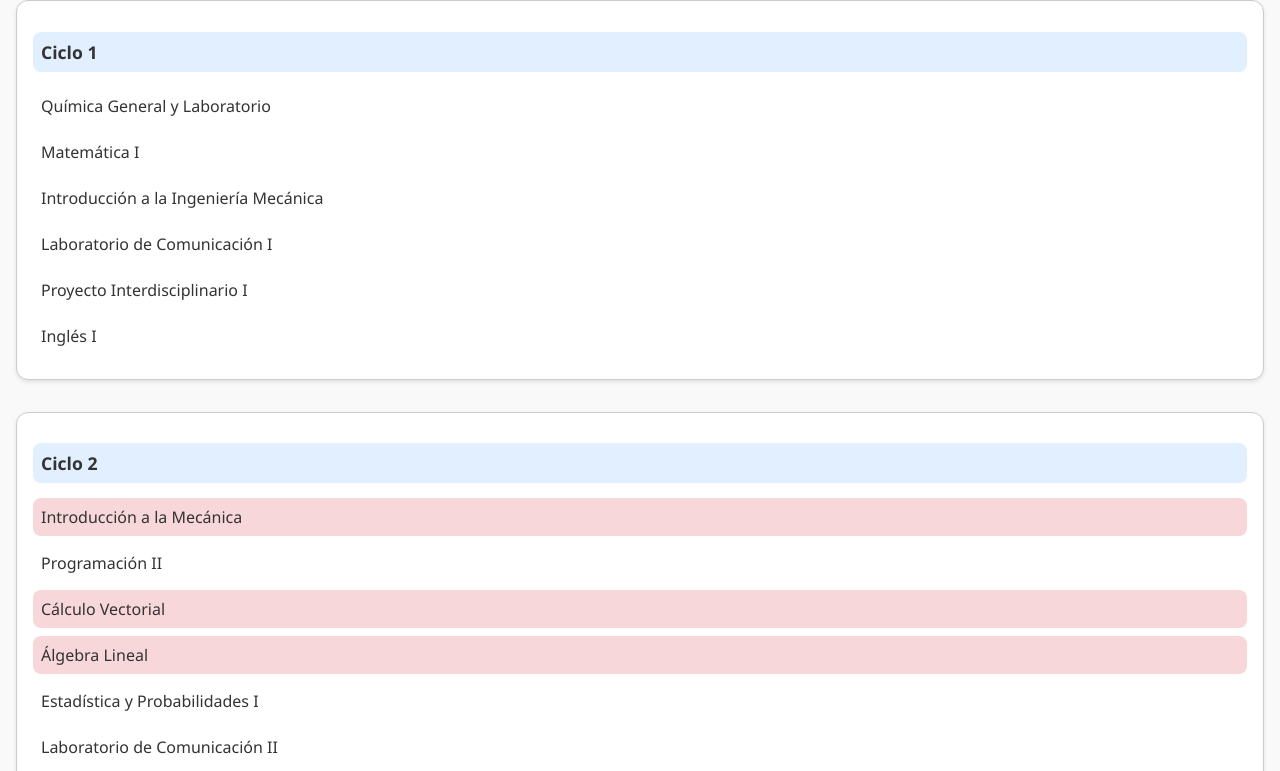
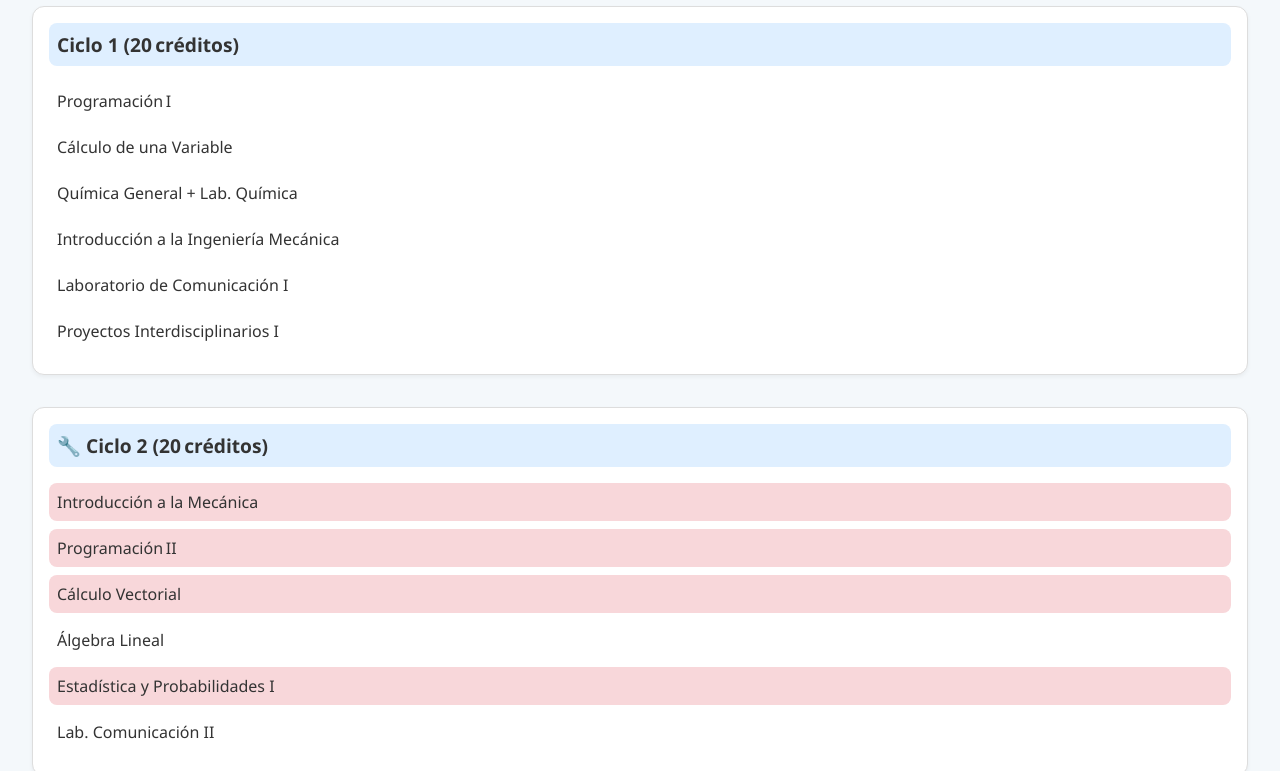
Before and after one commit to lulu22nhiri/malla.mecanica, a plain HTML site: page index.html in a window 1280 px wide. Shown: the part 112-883 px from the top of the page. Drawn offline with Linux system fonts and the light colour scheme.

Commit message:
Update index.html

```diff
--- a/index.html
+++ b/index.html
@@ -7,28 +7,29 @@
   <style>
     body {
       font-family: 'Segoe UI', sans-serif;
-      background: #f9f9f9;
+      background: #f4f8fb;
       color: #333;
+      padding: 2rem;
       margin: 0;
-      padding: 1rem;
     }
     h1 {
       text-align: center;
-      margin-bottom: 2rem;
+      color: #2c3e50;
     }
     .ciclo {
-      border: 1px solid #ccc;
+      background: #fff;
+      border: 1px solid #ddd;
       border-radius: 12px;
       padding: 1rem;
       margin-bottom: 2rem;
-      background: #fff;
-      box-shadow: 0 2px 4px rgba(0,0,0,0.1);
+      box-shadow: 0 2px 4px rgba(0,0,0,0.05);
     }
     .ciclo h2 {
-      background: #e1effe;
+      margin-top: 0;
+      font-size: 1.2rem;
+      background: #dfefff;
       padding: 0.5rem;
       border-radius: 8px;
-      font-size: 1.1rem;
     }
     .curso {
       margin: 0.5rem 0;
@@ -74,37 +75,86 @@
 
   <script>
     const data = {
-      "Ciclo 1": [
-        "Química General y Laboratorio",
-        "Matemática I",
+      "Ciclo 1 (20 créditos)": [
+        "Programación I",
+        "Cálculo de una Variable",
+        "Química General + Lab. Química",
         "Introducción a la Ingeniería Mecánica",
         "Laboratorio de Comunicación I",
-        "Proyecto Interdisciplinario I",
-        "Inglés I"
+        "Proyectos Interdisciplinarios I"
       ],
-      "Ciclo 2": [
-        { nombre: "Introducción a la Mecánica", prereqs: ["Matemática I"] },
-        { nombre: "Programación II" },
-        { nombre: "Cálculo Vectorial", prereqs: ["Matemática I"] },
-        { nombre: "Álgebra Lineal", prereqs: ["Matemática I"] },
-        "Estadística y Probabilidades I",
-        "Laboratorio de Comunicación II",
-        "Comprehensión y Redacción II"
+      "🔧 Ciclo 2 (20 créditos)": [
+        { nombre: "Introducción a la Mecánica", prereqs: ["Cálculo de una Variable"] },
+        { nombre: "Programación II", prereqs: ["Programación I"] },
+        { nombre: "Cálculo Vectorial", prereqs: ["Cálculo de una Variable"] },
+        "Álgebra Lineal",
+        { nombre: "Estadística y Probabilidades I", prereqs: ["Cálculo de una Variable"] },
+        "Lab. Comunicación II"
       ],
-      "Ciclo 3": [
-        "Fundamentos de Electricidad y Magnetismo",
-        "Termodinámica",
-        { nombre: "Ecuaciones Diferenciales", prereqs: ["Cálculo Vectorial"] },
-        "Dibujo para Ingeniería I",
-        "Investigación académica"
+      "⚙️ Ciclo 3 (21 créditos)": [
+        { nombre: "Fundamentos de Electricidad y Magnetismo", prereqs: ["Cálculo Vectorial"] },
+        { nombre: "Termodinámica", prereqs: ["Cálculo Vectorial"] },
+        { nombre: "Ecuaciones Diferenciales", prereqs: ["Cálculo de una Variable"] },
+        "Dibujo y Diseño para Ingeniería",
+        "Perú: Temas de la Sociedad Contemporánea",
+        "Proyectos Interdisciplinarios II"
       ],
-      // Ciclos 4 a 10 se pueden seguir agregando de la misma forma...
+      "⚗️ Ciclo 4 (22 créditos)": [
+        { nombre: "Métodos Numéricos", prereqs: ["Ecuaciones Diferenciales", "Álgebra Lineal"] },
+        { nombre: "Dinámica", prereqs: ["Estática", "Cálculo Vectorial"] },
+        { nombre: "Estática", prereqs: ["Introducción a la Mecánica"] },
+        "Ingeniería de Materiales",
+        { nombre: "Máquinas Eléctricas", prereqs: ["Fundamentos de Electricidad y Magnetismo"] },
+        "Empresa y Consumidor"
+      ],
+      "🛠️ Ciclo 5 (22 créditos)": [
+        { nombre: "Mecánica de Fluidos", prereqs: ["Ecuaciones Diferenciales", "Estática"] },
+        { nombre: "Mecánica de Materiales", prereqs: ["Estática"] },
+        { nombre: "Procesos de Manufactura", prereqs: ["Ingeniería de Materiales"] },
+        { nombre: "Automatización de Sistemas", prereqs: ["Máquinas Eléctricas"] },
+        "Economía, Gobernanza y Relaciones de Poder",
+        "Proyectos Interdisciplinarios III"
+      ],
+      "🔥 Ciclo 6 (20 créditos)": [
+        { nombre: "Transferencia de Calor", prereqs: ["Termodinámica", "Mecánica de Fluidos"] },
+        { nombre: "Diseño de Elementos de Máquina", prereqs: ["Mecánica de Materiales"] },
+        "Introducción a la Ingeniería de Minas",
+        { nombre: "Principios de Biomecánica", prereqs: ["Mecánica de Materiales"] },
+        { nombre: "Ingeniería de Mantenimiento", prereqs: ["Procesos de Manufactura"] }
+      ],
+      "🏭 Ciclo 7 (22 créditos)": [
+        { nombre: "Máquinas Térmicas", prereqs: ["Transferencia de Calor"] },
+        { nombre: "Gestión de Proyectos y Contratos", prereqs: ["Empresa y Consumidor"] },
+        { nombre: "Diseño de Sistemas Mecánicos", prereqs: ["Diseño de Elementos de Máquina"] },
+        { nombre: "Robótica Industrial", prereqs: ["Automatización de Sistemas"] },
+        "Ética y Tecnología",
+        { nombre: "Finanzas Empresariales", prereqs: ["Economía, Gobernanza y Relaciones de Poder"] }
+      ],
+      "🎓 Ciclo 8 (15 créditos)": [
+        "Proyecto Preprofesional",
+        "Electivo de Carrera 1",
+        { nombre: "Evaluación Financiera de Proyectos", prereqs: ["Finanzas Empresariales"] }
+      ],
+      "📚 Ciclo 9 (22 créditos)": [
+        "Electivo de Carrera 2",
+        "Electivo Libre 1",
+        "Electivo Libre 2",
+        "Arte y Tecnología",
+        "Estrategia y Organizaciones",
+        "Proyecto Final I (Trabajo de Investigación)"
+      ],
+      "🛎 Ciclo 10 (16 créditos)": [
+        "Electivo de Carrera 3",
+        "Electivo Libre 3",
+        "Electivo Libre 4",
+        "Trabajo de Investigación II"
+      ]
     };
 
-    const aprobadas = new Set(JSON.parse(localStorage.getItem('cursos_aprobados') || '[]'));
+    const aprobadas = new Set(JSON.parse(localStorage.getItem('mecanica_utec_aprobados') || '[]'));
 
     function guardarProgreso() {
-      localStorage.setItem('cursos_aprobados', JSON.stringify([...aprobadas]));
+      localStorage.setItem('mecanica_utec_aprobados', JSON.stringify([...aprobadas]));
     }
 
     function crearCurso(nombre, prereqs = []) {
```
